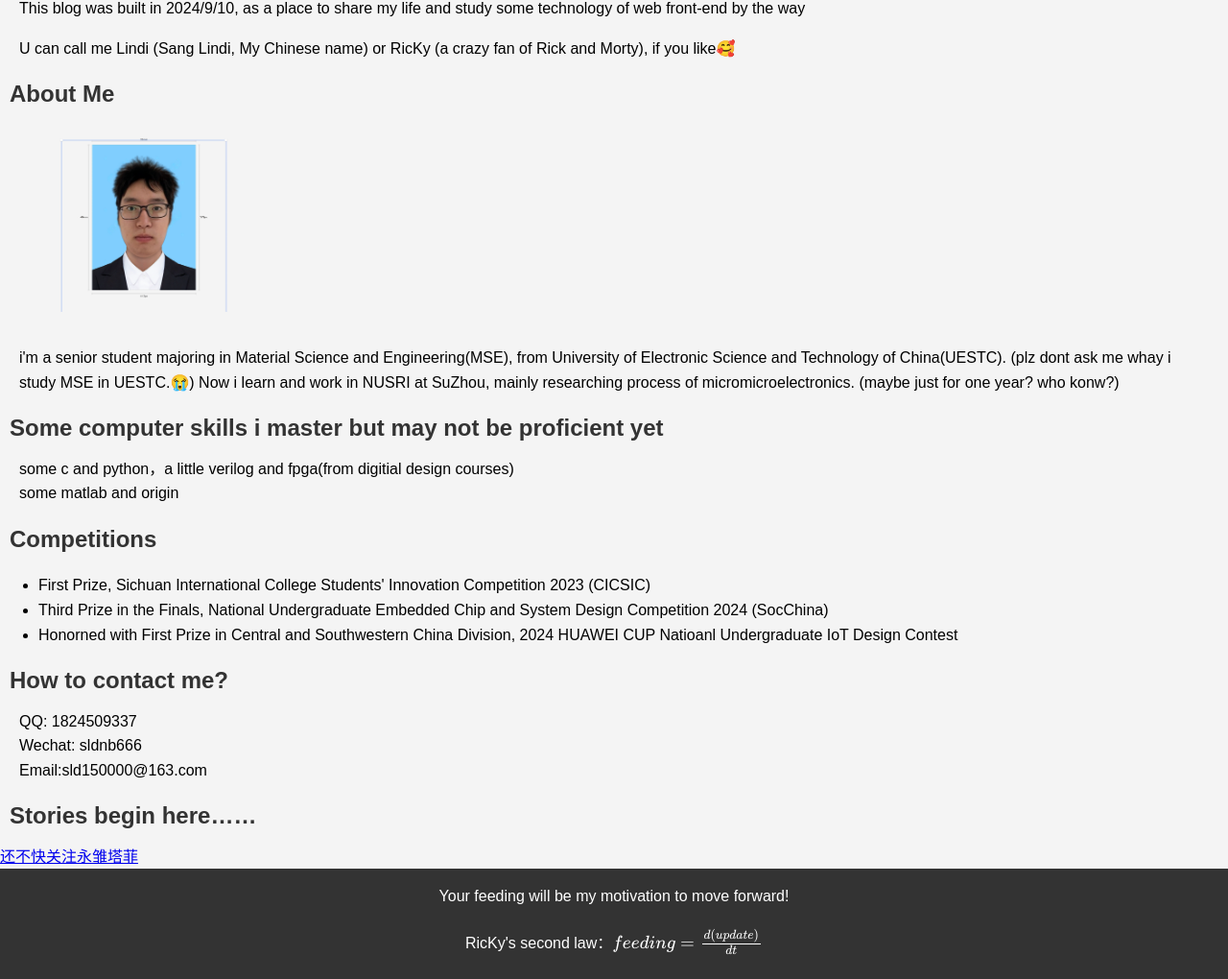
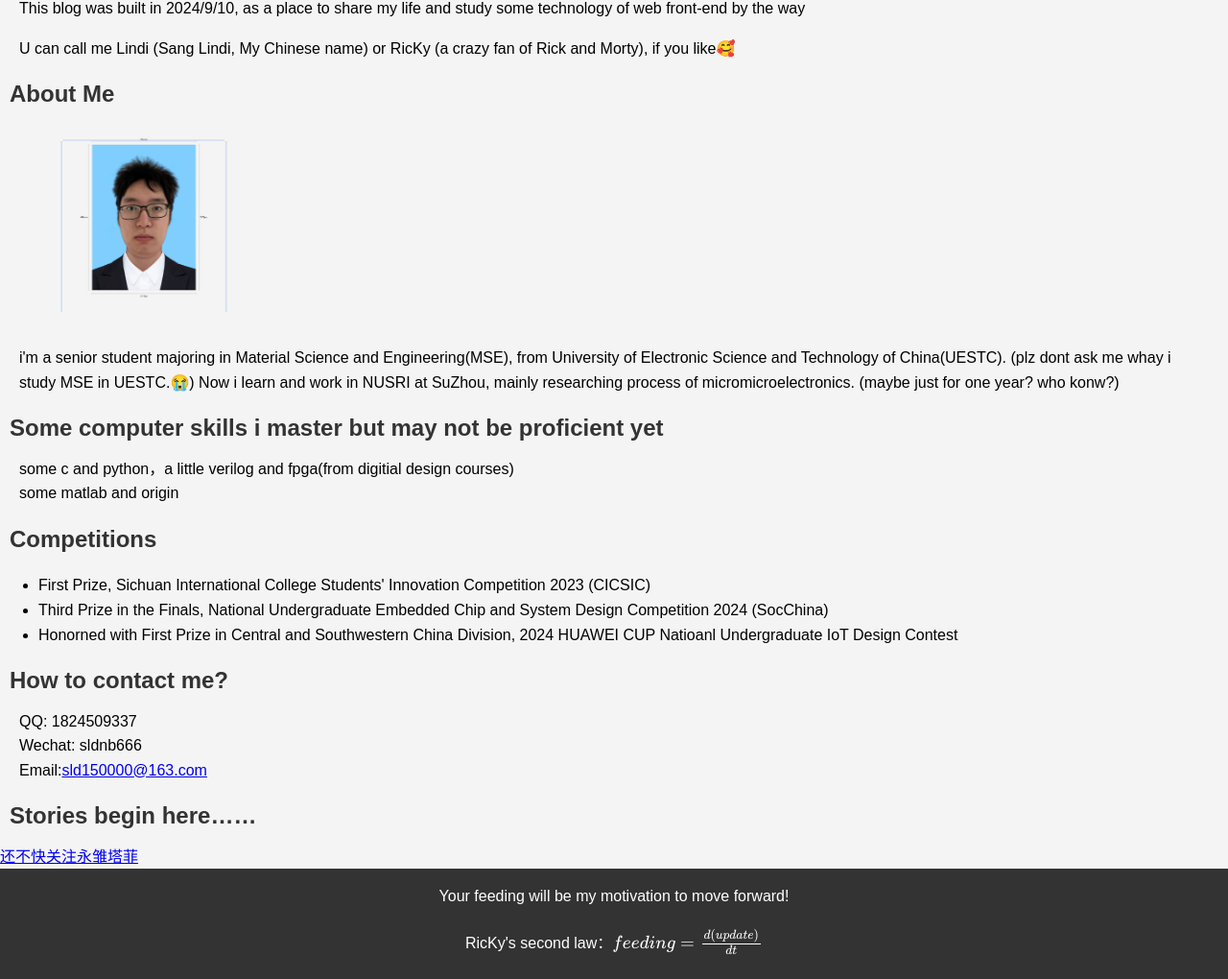
Before and after one commit to RickSANG/RickSANG, a plain HTML site: page index.html in a window 1280 px wide. Shown: the part 75-1095 px from the top of the page at 96% size. Drawn offline with nearby package versions, Linux system fonts and the light colour scheme.

Commit message:
Update index.html

```diff
--- a/index.html
+++ b/index.html
@@ -32,7 +32,7 @@
     <p>
         QQ: 1824509337<br>
         Wechat: sldnb666<br>
-        Email:sld150000@163.com</p>
+        Email:<a href="mailto:sld150000@163.com">sld150000@163.com</a></p>
     <h2>Stories begin here……</h2>
     <a href="https://space.bilibili.com/1265680561/">还不快关注永雏塔菲<a>
     <footer>
```
